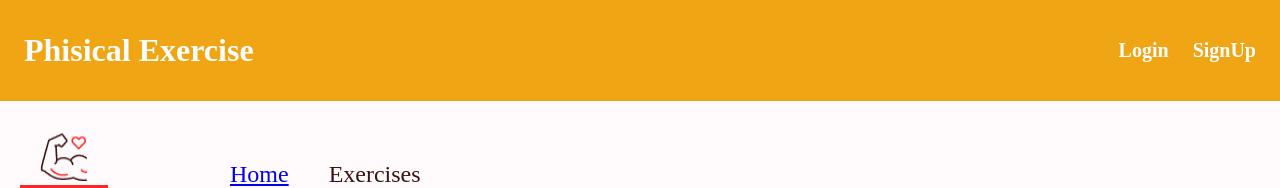
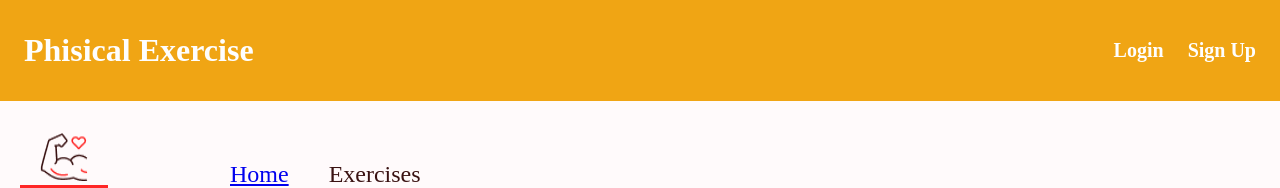
Before and after one commit to sisay2405/Phiscal-fitness-app, a React (Create React App) app: page / in a window 1280 px wide. Shown: the top 188 px of the page. Built offline with nearby package versions, Linux system fonts and the light colour scheme.

Commit message:
feat(homepage):layout homepage

```diff
--- a/src/components/Header.tsx
+++ b/src/components/Header.tsx
@@ -59,7 +59,7 @@ const Header = () => {
             <NavLink to="/login">Login</NavLink>
           </li>
           <li>
-            <NavLink to="/register">SignUp</NavLink>
+            <NavLink to="/register">Sign Up</NavLink>
           </li>
         </ul>
       </NavWrapper>
```
